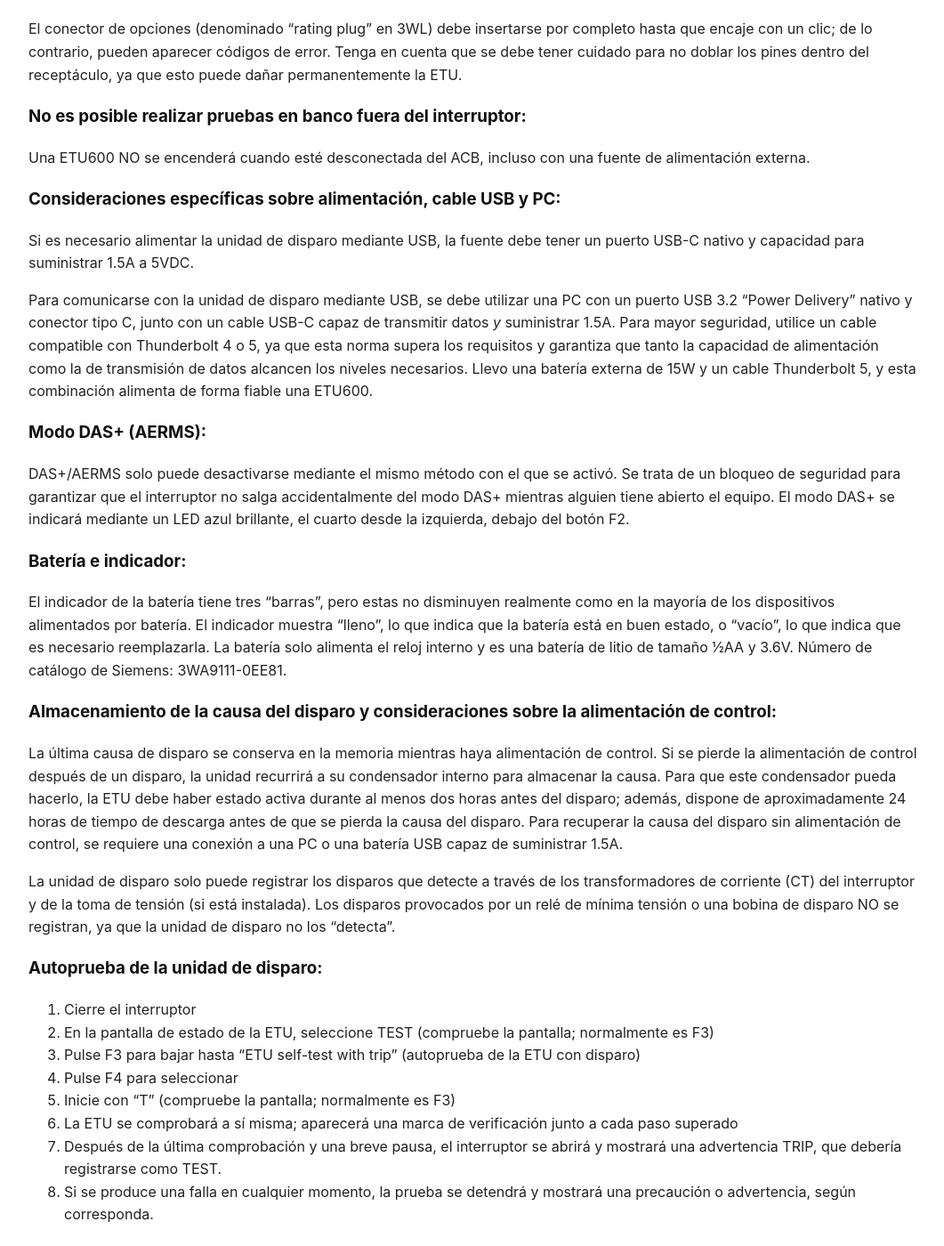
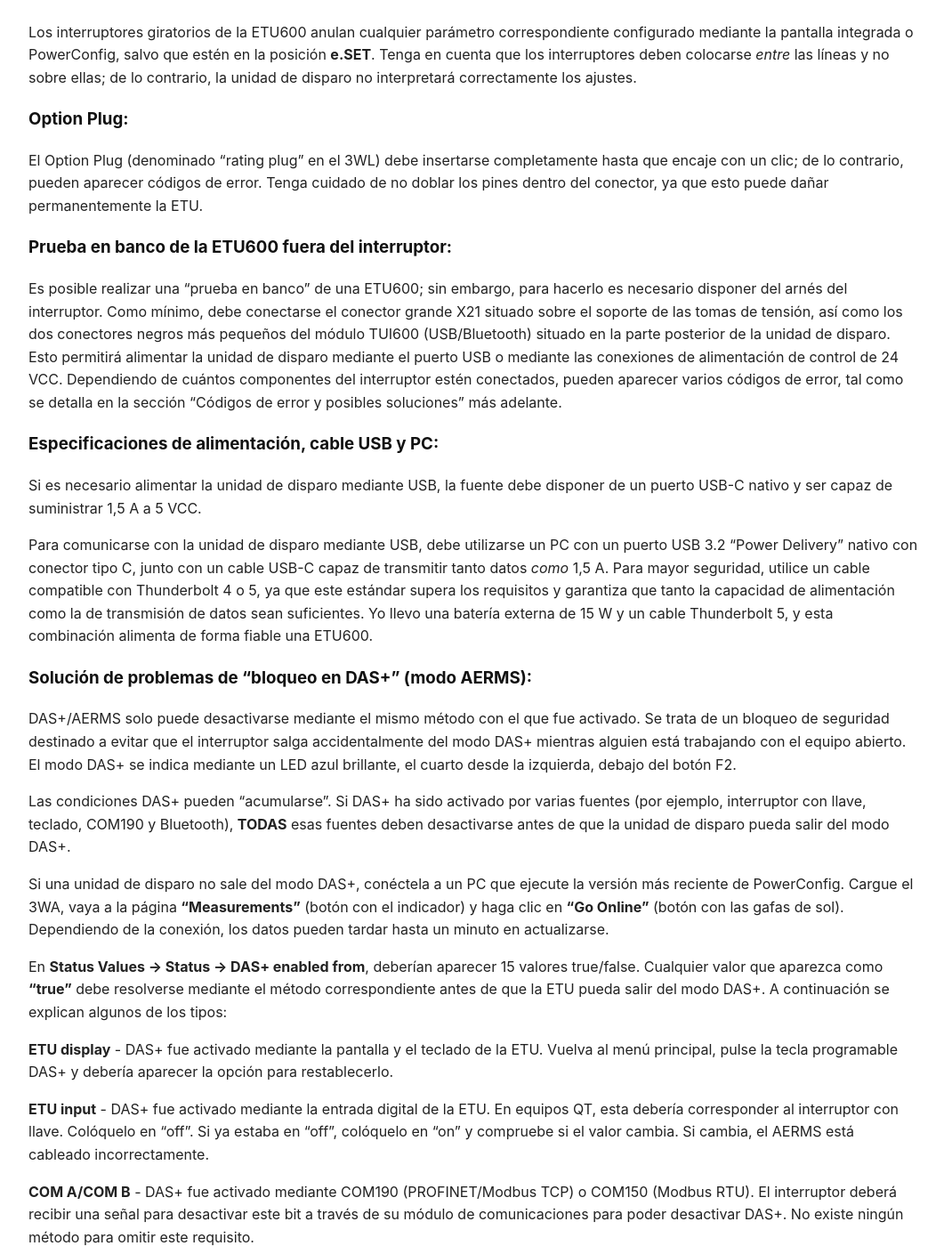
Before and after one commit to epecsupport/Service, a Jekyll site: the page built from 3WA_ES.md, in a window 1280 px wide and 1400 px high, scrolled down 235 px. Shown: the whole window at 89% size, without its empty margins (108-1169 px from the left). Built offline with Jekyll 4.4.1, drawn with Linux system fonts in a browser that asks for light colours; some of the changed text lies outside the part shown.

Commit message:
Update 3WA_ES.md

```diff
--- a/3WA_ES.md
+++ b/3WA_ES.md
@@ -1,67 +1,113 @@
 ---
 layout: default
 title: 3WA / ETU600 (Español)
+autolink: true
+---
+
+## 3WA / ETU600
+
+---
+layout: default
+title: 3WA / ETU600
+autolink: true
 ---
 
 ## 3WA / ETU600
 
 ### Interruptores giratorios:
-Los interruptores giratorios de la ETU600 anulan cualquier parámetro correspondiente configurado mediante la pantalla integrada o PowerConfig, salvo que estén en la posición **e.SET**.
+Los interruptores giratorios de la ETU600 anulan cualquier parámetro correspondiente configurado mediante la pantalla integrada o PowerConfig, salvo que estén en la posición **e.SET**. Tenga en cuenta que los interruptores deben colocarse *entre* las líneas y no sobre ellas; de lo contrario, la unidad de disparo no interpretará correctamente los ajustes.
 
-### Conector de opciones:
-El conector de opciones (denominado "rating plug" en 3WL) debe insertarse por completo hasta que encaje con un clic; de lo contrario, pueden aparecer códigos de error. Tenga en cuenta que se debe tener cuidado para no doblar los pines dentro del receptáculo, ya que esto puede dañar permanentemente la ETU.
+### Option Plug:
+El Option Plug (denominado "rating plug" en el 3WL) debe insertarse completamente hasta que encaje con un clic; de lo contrario, pueden aparecer códigos de error. Tenga cuidado de no doblar los pines dentro del conector, ya que esto puede dañar permanentemente la ETU.
 
-### No es posible realizar pruebas en banco fuera del interruptor:
-Una ETU600 NO se encenderá cuando esté desconectada del ACB, incluso con una fuente de alimentación externa.
+### Prueba en banco de la ETU600 fuera del interruptor:
+Es posible realizar una "prueba en banco" de una ETU600; sin embargo, para hacerlo es necesario disponer del arnés del interruptor. Como mínimo, debe conectarse el conector grande X21 situado sobre el soporte de las tomas de tensión, así como los dos conectores negros más pequeños del módulo TUI600 (USB/Bluetooth) situado en la parte posterior de la unidad de disparo. Esto permitirá alimentar la unidad de disparo mediante el puerto USB o mediante las conexiones de alimentación de control de 24 VCC. Dependiendo de cuántos componentes del interruptor estén conectados, pueden aparecer varios códigos de error, tal como se detalla en la sección "Códigos de error y posibles soluciones" más adelante.
 
-### Consideraciones específicas sobre alimentación, cable USB y PC:
-Si es necesario alimentar la unidad de disparo mediante USB, la fuente debe tener un puerto USB-C nativo y capacidad para suministrar 1.5A a 5VDC.
+### Especificaciones de alimentación, cable USB y PC:
+Si es necesario alimentar la unidad de disparo mediante USB, la fuente debe disponer de un puerto USB-C nativo y ser capaz de suministrar 1,5 A a 5 VCC.
 
-Para comunicarse con la unidad de disparo mediante USB, se debe utilizar una PC con un puerto USB 3.2 "Power Delivery" nativo y conector tipo C, junto con un cable USB-C capaz de transmitir datos *y* suministrar 1.5A. Para mayor seguridad, utilice un cable compatible con Thunderbolt 4 o 5, ya que esta norma supera los requisitos y garantiza que tanto la capacidad de alimentación como la de transmisión de datos alcancen los niveles necesarios. Llevo una batería externa de 15W y un cable Thunderbolt 5, y esta combinación alimenta de forma fiable una ETU600.
+Para comunicarse con la unidad de disparo mediante USB, debe utilizarse un PC con un puerto USB 3.2 "Power Delivery" nativo con conector tipo C, junto con un cable USB-C capaz de transmitir tanto datos *como* 1,5 A. Para mayor seguridad, utilice un cable compatible con Thunderbolt 4 o 5, ya que este estándar supera los requisitos y garantiza que tanto la capacidad de alimentación como la de transmisión de datos sean suficientes. Yo llevo una batería externa de 15 W y un cable Thunderbolt 5, y esta combinación alimenta de forma fiable una ETU600.
 
-### Modo DAS+ (AERMS):
-DAS+/AERMS solo puede desactivarse mediante el mismo método con el que se activó. Se trata de un bloqueo de seguridad para garantizar que el interruptor no salga accidentalmente del modo DAS+ mientras alguien tiene abierto el equipo. El modo DAS+ se indicará mediante un LED azul brillante, el cuarto desde la izquierda, debajo del botón F2.
+### Solución de problemas de "bloqueo en DAS+" (modo AERMS):
+DAS+/AERMS solo puede desactivarse mediante el mismo método con el que fue activado. Se trata de un bloqueo de seguridad destinado a evitar que el interruptor salga accidentalmente del modo DAS+ mientras alguien está trabajando con el equipo abierto. El modo DAS+ se indica mediante un LED azul brillante, el cuarto desde la izquierda, debajo del botón F2.
+
+Las condiciones DAS+ pueden "acumularse". Si DAS+ ha sido activado por varias fuentes (por ejemplo, interruptor con llave, teclado, COM190 y Bluetooth), **TODAS** esas fuentes deben desactivarse antes de que la unidad de disparo pueda salir del modo DAS+.
+
+Si una unidad de disparo no sale del modo DAS+, conéctela a un PC que ejecute la versión más reciente de PowerConfig. Cargue el 3WA, vaya a la página **"Measurements"** (botón con el indicador) y haga clic en **"Go Online"** (botón con las gafas de sol). Dependiendo de la conexión, los datos pueden tardar hasta un minuto en actualizarse.
+
+En **Status Values -> Status -> DAS+ enabled from**, deberían aparecer 15 valores true/false. Cualquier valor que aparezca como **"true"** debe resolverse mediante el método correspondiente antes de que la ETU pueda salir del modo DAS+. A continuación se explican algunos de los tipos:
+
+**ETU display** - DAS+ fue activado mediante la pantalla y el teclado de la ETU. Vuelva al menú principal, pulse la tecla programable DAS+ y debería aparecer la opción para restablecerlo.
+
+**ETU input** - DAS+ fue activado mediante la entrada digital de la ETU. En equipos QT, esta debería corresponder al interruptor con llave. Colóquelo en "off". Si ya estaba en "off", colóquelo en "on" y compruebe si el valor cambia. Si cambia, el AERMS está cableado incorrectamente.
+
+**COM A/COM B** - DAS+ fue activado mediante COM190 (PROFINET/Modbus TCP) o COM150 (Modbus RTU). El interruptor deberá recibir una señal para desactivar este bit a través de su módulo de comunicaciones para poder desactivar DAS+. No existe ningún método para omitir este requisito.
+
+**TUI600** - DAS+ fue activado mediante USB o Bluetooth. El firmware no diferencia entre ambos métodos, y debería ser posible desactivarlo mediante PowerConfig desde un PC o mediante la aplicación móvil.
+
+### Consejos para la conexión Bluetooth:
+PowerConfig Mobile presenta numerosos errores y con frecuencia rechaza o no logra establecer una conexión con la ETU. Si indica que el código de emparejamiento es incorrecto aunque haya introducido el código correcto, fuerce el cierre de la aplicación e intente conectarse de nuevo. No he encontrado un método fiable para hacerlo funcionar aparte de intentarlo repetidamente.
+
+Existen dos modos Bluetooth que no se mencionan en el manual del 3WA: RO y RW. RO significa **"read only"** (solo lectura) y RW significa **"read/write"** (lectura/escritura). Solo pueden realizarse cambios en modo RW. En ocasiones es necesario alternar entre estos modos para que el TUI600 recuerde en qué modo se encuentra.
+
+Para borrar una conexión se requieren tres pasos:
+
+1. En el menú Bluetooth de la unidad de disparo, seleccione **"Clear Devices"**.
+2. En PowerConfig Mobile, elimine el dispositivo.
+3. En la configuración Bluetooth del dispositivo, busque la entrada **"3WA"** y seleccione **"forget this device"**.
 
 ### Batería e indicador:
-El indicador de la batería tiene tres "barras", pero estas no disminuyen realmente como en la mayoría de los dispositivos alimentados por batería. El indicador muestra "lleno", lo que indica que la batería está en buen estado, o "vacío", lo que indica que es necesario reemplazarla. La batería solo alimenta el reloj interno y es una batería de litio de tamaño ½AA y 3.6V. Número de catálogo de Siemens: 3WA9111-0EE81.
+El indicador de batería tiene tres "barras", pero estas barras no disminuyen progresivamente como en la mayoría de los dispositivos alimentados por batería. El indicador solamente muestra **"lleno"**, lo que indica que la batería está en buen estado, o **"vacío"**, lo que indica que la batería debe sustituirse.
 
-### Almacenamiento de la causa del disparo y consideraciones sobre la alimentación de control:
-La última causa de disparo se conserva en la memoria mientras haya alimentación de control. Si se pierde la alimentación de control después de un disparo, la unidad recurrirá a su condensador interno para almacenar la causa. Para que este condensador pueda hacerlo, la ETU debe haber estado activa durante al menos dos horas antes del disparo; además, dispone de aproximadamente 24 horas de tiempo de descarga antes de que se pierda la causa del disparo. Para recuperar la causa del disparo sin alimentación de control, se requiere una conexión a una PC o una batería USB capaz de suministrar 1.5A.
+La batería únicamente alimenta el reloj interno y es una batería de litio de tamaño ½AA y 3,6 V. Número de catálogo Siemens: **3WA9111-0EE81**.
 
-La unidad de disparo solo puede registrar los disparos que detecte a través de los transformadores de corriente (CT) del interruptor y de la toma de tensión (si está instalada). Los disparos provocados por un relé de mínima tensión o una bobina de disparo NO se registran, ya que la unidad de disparo no los "detecta".
+### Almacenamiento de la causa de disparo y consideraciones sobre la alimentación de control:
+La causa del último disparo se conserva en memoria mientras haya alimentación de control. Si se pierde la alimentación de control después de un disparo, la unidad utilizará su condensador interno para almacenar la causa.
+
+Para que este condensador pueda hacerlo, la ETU debe haber estado activa durante al menos dos horas antes del disparo. El condensador dispone de aproximadamente 24 horas de tiempo de descarga antes de que se pierda la causa del disparo.
+
+Para recuperar la causa del disparo sin alimentación de control se requiere una conexión a un PC o una batería externa USB capaz de suministrar 1,5 A.
+
+La unidad de disparo solo puede registrar disparos basándose en aquello que puede detectar mediante los transformadores de corriente (CT) del interruptor y las tomas de tensión, si están instaladas. Los disparos provocados por un relé de subtensión o una bobina de disparo **NO** se registran, ya que la unidad de disparo no los "detecta".
 
 ### Autoprueba de la unidad de disparo:
-1. Cierre el interruptor
-2. En la pantalla de estado de la ETU, seleccione TEST (compruebe la pantalla; normalmente es F3)
-3. Pulse F3 para bajar hasta "ETU self-test with trip" (autoprueba de la ETU con disparo)
-4. Pulse F4 para seleccionar
-5. Inicie con "T" (compruebe la pantalla; normalmente es F3)
-6. La ETU se comprobará a sí misma; aparecerá una marca de verificación junto a cada paso superado
-7. Después de la última comprobación y una breve pausa, el interruptor se abrirá y mostrará una advertencia TRIP, que debería registrarse como TEST.
-8. Si se produce una falla en cualquier momento, la prueba se detendrá y mostrará una precaución o advertencia, según corresponda.
+1. Cierre el interruptor.
+2. Desde la pantalla de estado de la ETU, seleccione **TEST** (compruebe la pantalla; normalmente F3).
+3. Utilice F3 para desplazarse hasta **"ETU self-test with trip"**.
+4. Pulse F4 para seleccionar.
+5. Inicie la prueba con **"T"** (compruebe la pantalla; normalmente F3).
+6. La ETU realizará una comprobación interna. Aparecerá una marca de verificación junto a cada paso superado.
+7. Después de la última comprobación y una breve pausa, el interruptor se abrirá y mostrará una advertencia **TRIP**, que debería quedar registrada como **TEST**.
+8. Si se produce un fallo en cualquier momento, la prueba se detendrá y se mostrará la precaución o advertencia correspondiente.
 
 ### Indicadores LED:
-- ACT (Activo)
-	- Apagado - ETU no activada
-	- Verde intermitente una vez por segundo - ETU activa
-- AL (Alarma)
+- **ACT (Active)**
+	- Apagado - ETU no activada.
+	- Verde intermitente una vez por segundo - ETU activa.
+- **AL (Alarm)**
 	- Apagado - La corriente es inferior al ajuste AL1.
-	- Ámbar - La corriente de al menos una fase supera el ajuste AL1.
-	- Rojo - La corriente de al menos una fase supera I~r~ (protección contra sobrecarga)
-- INFO
-	- Apagado - La unidad funciona con normalidad.
+	- Ámbar - La corriente en al menos una fase supera el ajuste AL1.
+	- Rojo - La corriente en al menos una fase supera I~r~ (protección contra sobrecarga).
+- **INFO**
+	- Apagado - La unidad funciona normalmente.
 	- Amarillo - Hay una advertencia presente en el sistema.
 	- Rojo - Hay un error presente en el sistema.
-- DAS+
+- **DAS+**
 	- Apagado - AERMS no está activado.
 	- Azul - AERMS está activado.
 
 ### Accesorios:
-- La pequeña palanca negra utilizada para activar el bloqueo forma parte de la palanca del dispositivo de bloqueo. Si no se utilizan cilindros, el tipo de candado es el predeterminado, 3WA9111-0BA37.
-- Se ha confirmado que las bobinas de disparo, las bobinas de cierre y los motores de carga de 3WL son intercambiables con los de 3WA.
+- La pequeña palanca negra utilizada para accionar el bloqueo forma parte de la palanca del dispositivo de bloqueo. Si no se utilizan cilindros de cerradura, la configuración predeterminada es la versión para candado, **3WA9111-0BA37**.
+- Se ha confirmado que las bobinas de disparo, las bobinas de cierre y los motores de carga del 3WL son intercambiables con los del 3WA.
 
-### Consideraciones específicas de COM 190:
-- Es una limitación conocida que la ETU600 no puede procesar una actualización de firmware mediante COM 190. Lamentablemente, las actualizaciones masivas de firmware deben instalarse individualmente mediante la conexión USB-C.
+### Especificaciones de COM 190:
+- Es una limitación conocida que la ETU600 no puede procesar una actualización de firmware mediante COM 190. Lamentablemente, las actualizaciones masivas de firmware deben realizarse individualmente mediante la conexión USB-C y tardan aproximadamente 10 minutos por unidad.
 
 ### Códigos de error y posibles soluciones:
-- ERROR OPTION PLUG - Compruebe que el conector de opciones sea el correcto para el tamaño del bastidor. Desconecte la alimentación de control, retire el conector y compruebe si hay pines doblados dentro del receptáculo de la unidad de disparo o daños en el conector situado en la parte posterior del conector de opciones. Vuelva a insertarlo hasta que encaje con un clic. Restablezca la alimentación de control y vuelva a comprobarlo.
+- **ERROR OPTION PLUG** - Compruebe que el Option Plug sea el correcto para el tamaño del bastidor. Desconecte la alimentación de control, retire el plug y compruebe si hay pines doblados dentro del conector de la unidad de disparo o daños en el conector situado en la parte posterior del Option Plug. Vuelva a insertarlo hasta que encaje con un clic. Restablezca la alimentación de control y vuelva a comprobarlo.
+
+- **ERROR N-CT** - Si hay un CT de neutro instalado, compruebe la conexión y el cableado. Si no hay un CT de neutro instalado, compruebe que exista un puente entre X8-9 y X8-10. Si no existe ningún puente, desconecte la alimentación de control, conecte los terminales X8-9 y X8-10 mediante un puente o un trozo de cable y, a continuación, restablezca la alimentación de control y vuelva a comprobarlo. Para pruebas en banco, localice los cables identificados con estos números de terminal y conéctelos utilizando, por ejemplo, un conector Wago.
+
+- **ERROR GF-CT** - Si hay un CT de falla a tierra instalado, compruebe la conexión y el cableado. Si no hay un CT de falla a tierra instalado, compruebe que exista un puente entre X8-11 y X8-12. Si no existe ningún puente, desconecte la alimentación de control, conecte los terminales X8-11 y X8-12 mediante un puente o un trozo de cable y, a continuación, restablezca la alimentación de control y vuelva a comprobarlo. Para pruebas en banco, localice los cables identificados con estos números de terminal y conéctelos utilizando, por ejemplo, un conector Wago.
+
+- **ERROR CURRENT SENSOR (1/2/3)** - La documentación de solución de problemas de Siemens indicará un fallo del CT de fase. Aunque estos CT son accesibles, Siemens no los ofrece como piezas reemplazables en campo. Tenga en cuenta que este error también puede deberse a un error de suma si la detección de falla a tierra está configurada como **"direct"** o **"dual"** cuando no hay ningún CT de falla a tierra instalado. Si no se utiliza un GF-CT, configure la falla a tierra como **"residual"** en los ajustes de protección. Para pruebas en banco, conecte un juego de CT de fase si dispone de ellos.
```
